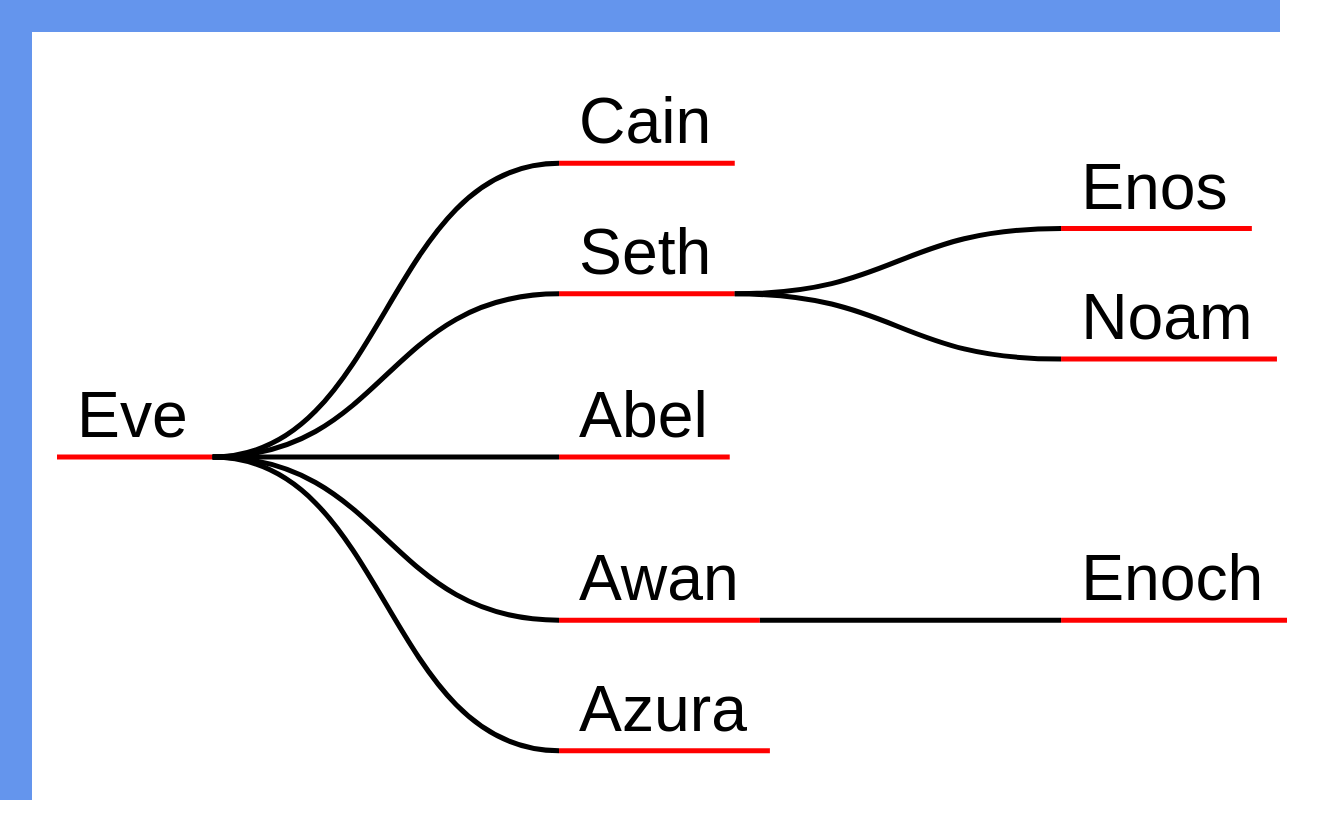
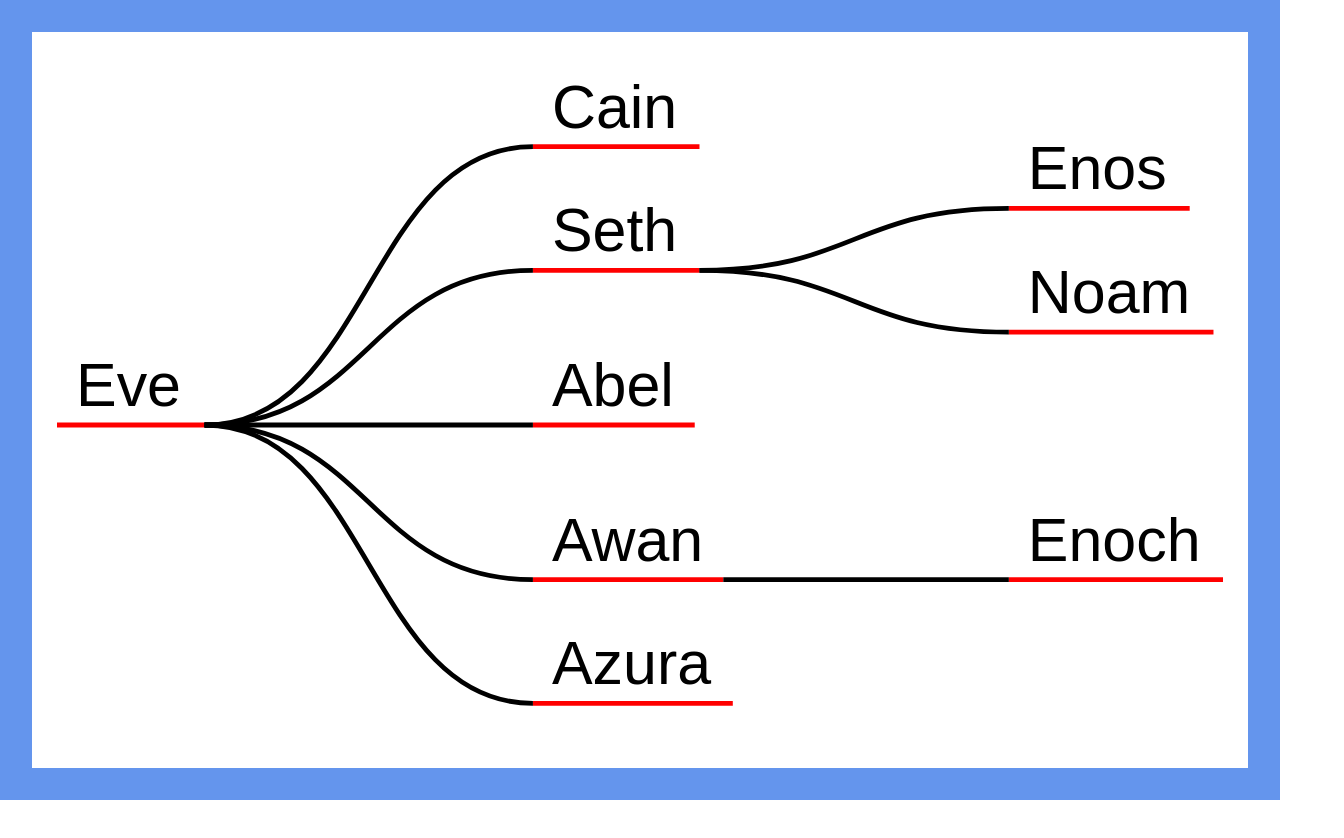
Before and after one commit to DavNej/mindmark, a React (Create React App) app: page / in a window 1280 px wide. Shown: the top 838 px of the page, 1344 px wide, since content can reach past the window. After the commit the page ends 800 px from the top, so only its background shows below. Built offline with nearby package versions, Linux system fonts and the light colour scheme.

Commit message:
update base styles

```diff
--- a/src/index.css
+++ b/src/index.css
@@ -1,14 +1,16 @@
 body {
   box-sizing: border-box;
   margin: 0;
+  height: 100vh;
 }
 
 #root {
   background-color: cornflowerblue;
-  height: 100vh;
+  height: 100%;
+  box-sizing: border-box;
+  padding: 32px;
 }
 
 svg {
   background-color: white;
-  margin: 32px;
 }
--- a/src/index.tsx
+++ b/src/index.tsx
@@ -1,7 +1,8 @@
 import React from 'react'
 import ReactDOM from 'react-dom/client'
+import App from './App'
+
 import './index.css'
-import App from './App'
 
 const root = ReactDOM.createRoot(document.getElementById('root') as HTMLElement)
 root.render(
```
